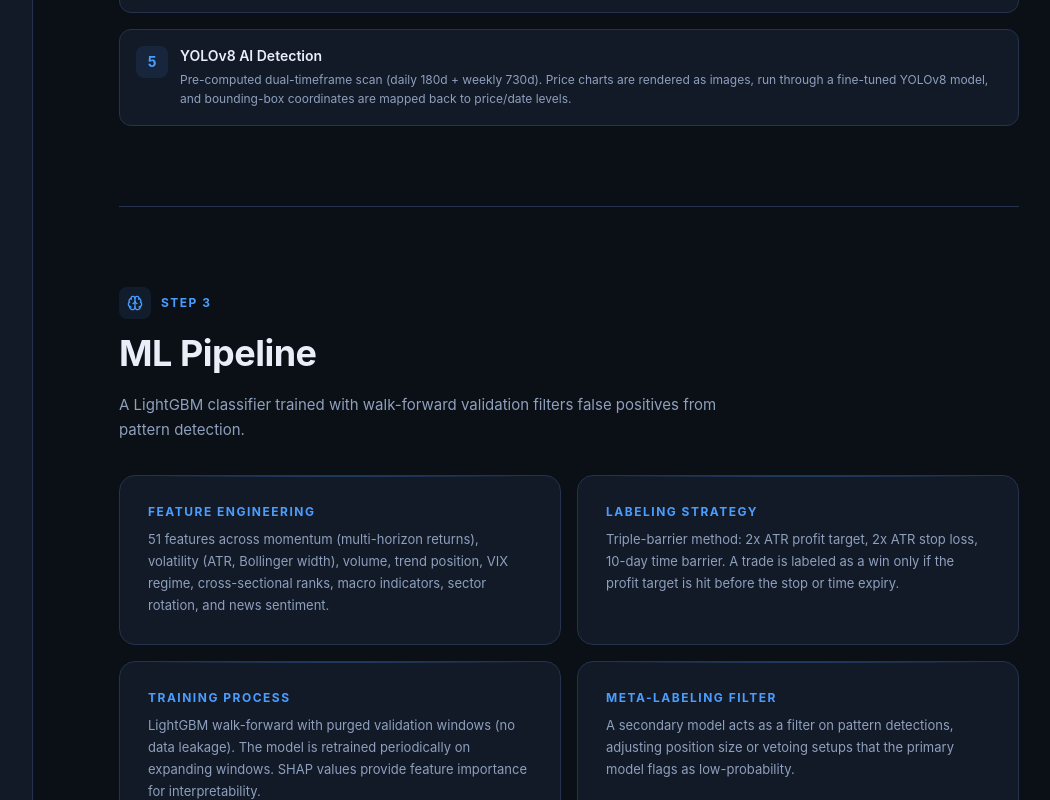
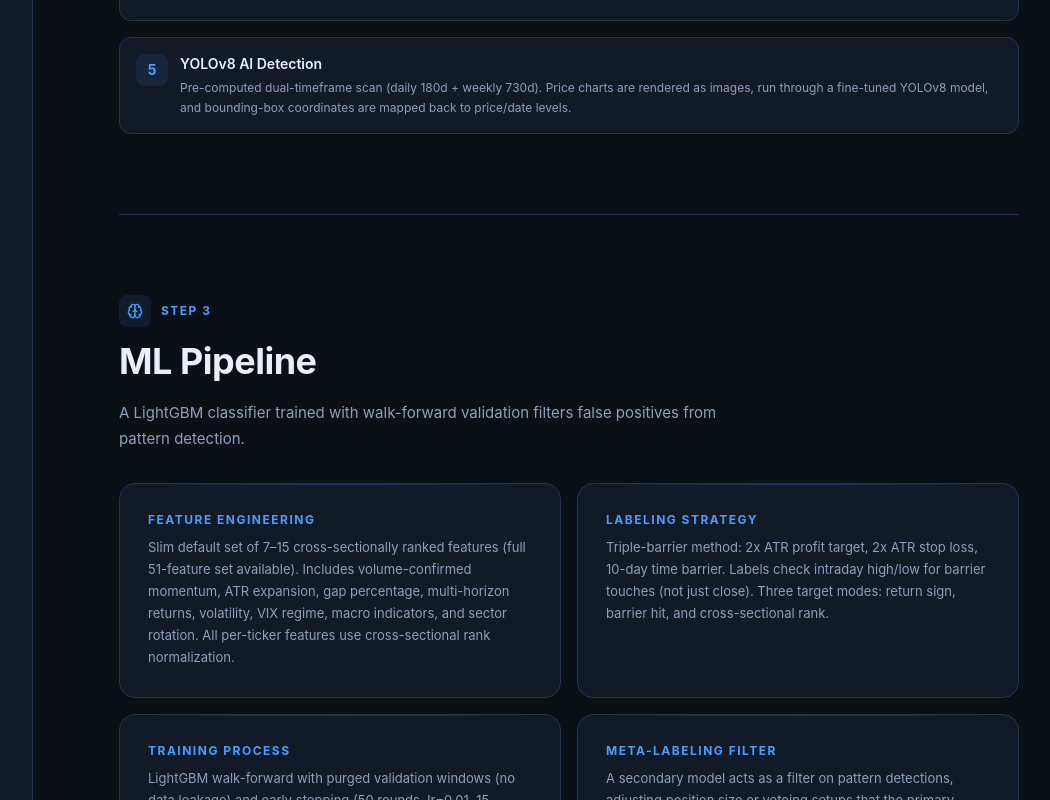
Before and after one commit to haomingkoo/trader-koo, a React (Vite) app in the folder trader_koo/frontend-v2/: page /methodology in a window 1280 px wide. Shown: the part 2985-3785 px from the top of the page, without its empty margins (175-1225 px from the left). Built offline with nearby package versions, Linux system fonts and the light colour scheme; no server answers.

Commit message:
docs: update methodology page, ROADMAP, CLAUDE.md for ML v2 improvements (#91)

```diff
--- a/trader_koo/frontend-v2/src/pages/MethodologyPage.tsx
+++ b/trader_koo/frontend-v2/src/pages/MethodologyPage.tsx
@@ -421,7 +421,7 @@ const PIPELINE_STEPS: PipelineStep[] = [
     icon: Brain,
     label: "ML Filter",
     description:
-      "LightGBM meta-labeling classifier scores each pattern detection. Low-confidence setups are vetoed before debate.",
+      "LightGBM meta-labeling classifier with early stopping, 3 target modes (return sign, barrier, cross-sectional rank), and slim feature sets (7\u201315 features). Used as observation filter, not signal generator (AUC 0.52\u20130.53).",
   },
   {
     icon: MessageSquare,
@@ -814,10 +814,11 @@ export default function MethodologyPage() {
                 Feature Engineering
               </div>
               <p className="text-[13px] leading-[1.7] text-[var(--muted)]">
-                {stats ? stats.ml_features : 51} features across momentum
-                (multi-horizon returns), volatility (ATR, Bollinger width),
-                volume, trend position, VIX regime, cross-sectional ranks, macro
-                indicators, sector rotation, and news sentiment.
+                Slim default set of 7&ndash;15 cross-sectionally ranked features
+                (full 51-feature set available). Includes volume-confirmed
+                momentum, ATR expansion, gap percentage, multi-horizon returns,
+                volatility, VIX regime, macro indicators, and sector rotation.
+                All per-ticker features use cross-sectional rank normalization.
               </p>
             </VizPanel>
           </Reveal>
@@ -828,8 +829,9 @@ export default function MethodologyPage() {
               </div>
               <p className="text-[13px] leading-[1.7] text-[var(--muted)]">
                 Triple-barrier method: 2x ATR profit target, 2x ATR stop loss,
-                10-day time barrier. A trade is labeled as a win only if the
-                profit target is hit before the stop or time expiry.
+                10-day time barrier. Labels check intraday high/low for barrier
+                touches (not just close). Three target modes: return sign,
+                barrier hit, and cross-sectional rank.
               </p>
             </VizPanel>
           </Reveal>
@@ -840,7 +842,8 @@ export default function MethodologyPage() {
               </div>
               <p className="text-[13px] leading-[1.7] text-[var(--muted)]">
                 LightGBM walk-forward with purged validation windows (no data
-                leakage). The model is retrained periodically on expanding
+                leakage) and early stopping (50 rounds, lr=0.01, 15 leaves,
+                depth 3). The model is retrained periodically on expanding
                 windows. SHAP values provide feature importance for
                 interpretability.
               </p>
@@ -864,11 +867,12 @@ export default function MethodologyPage() {
           <div className="mt-6 rounded-xl border border-[var(--amber)]/30 bg-[rgba(248,194,78,0.04)] p-5">
             <p className="text-[13px] leading-[1.7] text-[var(--muted)]">
               <span className="font-bold font-mono text-[var(--amber)]">
-                AUC: {stats ? stats.ml_auc : 0.5235}
+                AUC: {stats ? stats.ml_auc : "0.52\u20130.53"}
               </span>{" "}
-              &mdash; The model is deliberately used as a filter (reject
-              low-confidence setups) rather than a standalone signal generator. A
-              slight edge in filtering compounds over many trades.
+              &mdash; The model is deliberately used as an observation filter
+              (reject low-confidence setups) rather than a standalone signal
+              generator. Honest assessment: the edge is marginal, but even
+              slight filtering accuracy compounds over many trades.
             </p>
           </div>
         </Reveal>
```
Also changed, not shown: 2 other files (tests, documents, lock files or other folders).
